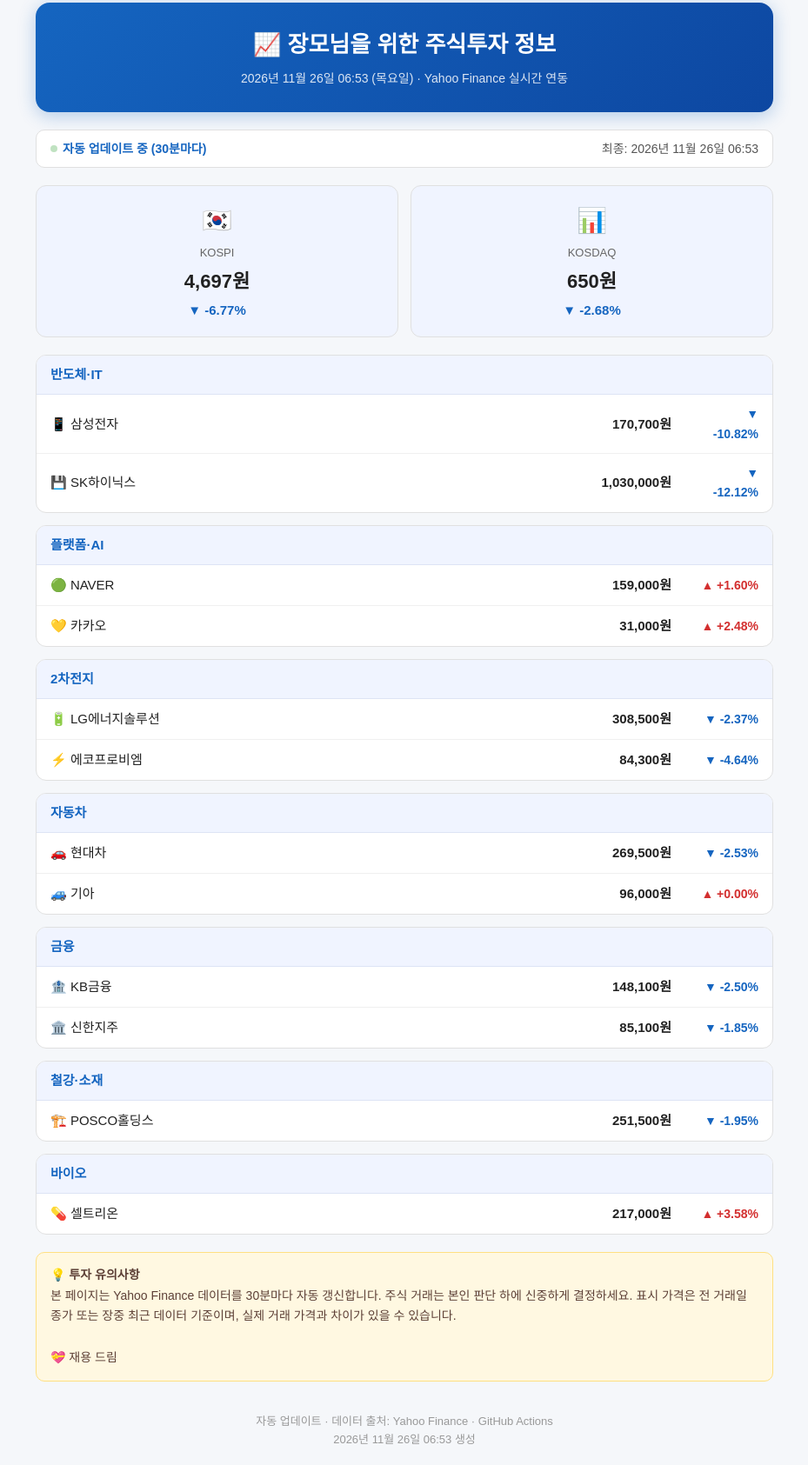
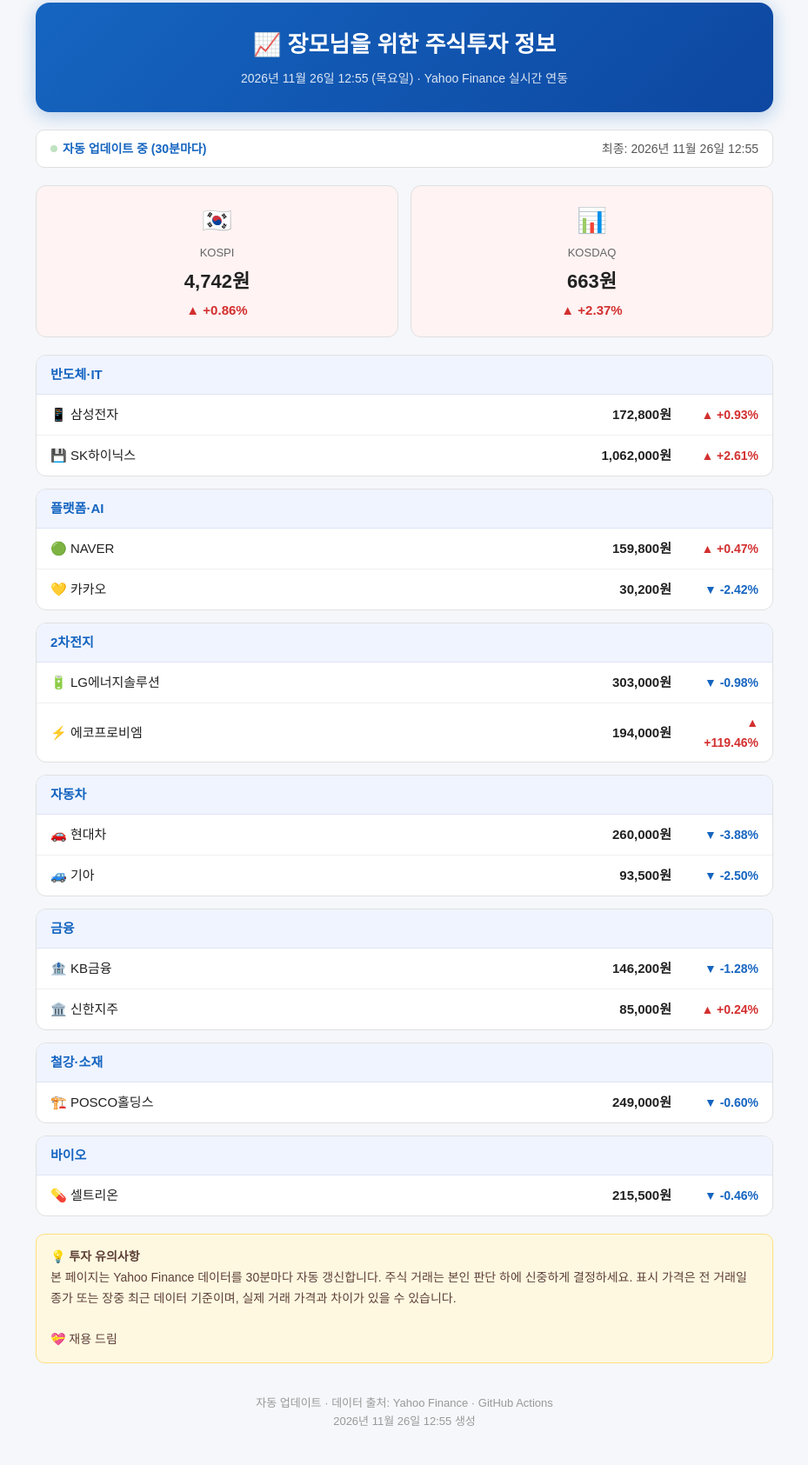
Before and after one commit to jaeyong-debug/accounting-chatbot, a plain HTML site: page stock-picks.html in a window 1280 px wide. Shown: the part 13-1698 px from the top of the page at 87% size, without its empty margins (175-1104 px from the left). Drawn offline with Linux system fonts and the light colour scheme.

Commit message:
📈 주식 데이터 자동 업데이트 2026-11-26 12:55 KST

```diff
--- a/stock-picks.html
+++ b/stock-picks.html
@@ -3,7 +3,7 @@
 <head>
 <meta charset="UTF-8">
 <meta name="viewport" content="width=device-width,initial-scale=1">
-<title>장모님을 위한 주식투자 정보 - 2026년 11월 26일 06:53</title>
+<title>장모님을 위한 주식투자 정보 - 2026년 11월 26일 12:55</title>
 <style>
 :root{--red:#d32f2f;--blue:#1565c0;--bg:#f5f7fa;--card:#fff;--border:#e0e0e0;--text:#212121}
 *{margin:0;padding:0;box-sizing:border-box}
@@ -53,26 +53,26 @@ footer{text-align:center;color:#999;font-size:13px;margin-top:20px;padding:16px}
 <div class="container">
   <header>
     <h1>📈 장모님을 위한 주식투자 정보</h1>
-    <div class="sub">2026년 11월 26일 06:53 (목요일) · Yahoo Finance 실시간 연동</div>
+    <div class="sub">2026년 11월 26일 12:55 (목요일) · Yahoo Finance 실시간 연동</div>
   </header>
 
   <div class="update-bar">
     <span class="live"><span class="dot"></span> 자동 업데이트 중 (30분마다)</span>
-    <span>최종: 2026년 11월 26일 06:53</span>
+    <span>최종: 2026년 11월 26일 12:55</span>
   </div>
 
   <div class="idx-row">
-        <div class="idx-card" style="background:#f0f4ff">
+        <div class="idx-card" style="background:#fff3f3">
           <div class="idx-flag">🇰🇷</div>
           <div class="idx-title">KOSPI</div>
-          <div class="idx-price">4,697원</div>
-          <div class="idx-chg" style="color:#1565c0">▼ -6.77%</div>
+          <div class="idx-price">4,742원</div>
+          <div class="idx-chg" style="color:#d32f2f">▲ +0.86%</div>
         </div>
-        <div class="idx-card" style="background:#f0f4ff">
+        <div class="idx-card" style="background:#fff3f3">
           <div class="idx-flag">📊</div>
           <div class="idx-title">KOSDAQ</div>
-          <div class="idx-price">650원</div>
-          <div class="idx-chg" style="color:#1565c0">▼ -2.68%</div>
+          <div class="idx-price">663원</div>
+          <div class="idx-chg" style="color:#d32f2f">▲ +2.37%</div>
         </div></div>
 
 
@@ -81,13 +81,13 @@ footer{text-align:center;color:#999;font-size:13px;margin-top:20px;padding:16px}
           <table class="s-table"><tbody>
             <tr>
               <td class="s-name">📱 삼성전자</td>
-              <td class="s-price">170,700원</td>
-              <td class="s-chg" style="color:#1565c0">▼ -10.82%</td>
+              <td class="s-price">172,800원</td>
+              <td class="s-chg" style="color:#d32f2f">▲ +0.93%</td>
             </tr>
             <tr>
               <td class="s-name">💾 SK하이닉스</td>
-              <td class="s-price">1,030,000원</td>
-              <td class="s-chg" style="color:#1565c0">▼ -12.12%</td>
+              <td class="s-price">1,062,000원</td>
+              <td class="s-chg" style="color:#d32f2f">▲ +2.61%</td>
             </tr></tbody></table>
         </div>
         <div class="sec-block">
@@ -95,13 +95,13 @@ footer{text-align:center;color:#999;font-size:13px;margin-top:20px;padding:16px}
           <table class="s-table"><tbody>
             <tr>
               <td class="s-name">🟢 NAVER</td>
-              <td class="s-price">159,000원</td>
-              <td class="s-chg" style="color:#d32f2f">▲ +1.60%</td>
+              <td class="s-price">159,800원</td>
+              <td class="s-chg" style="color:#d32f2f">▲ +0.47%</td>
             </tr>
             <tr>
               <td class="s-name">💛 카카오</td>
-              <td class="s-price">31,000원</td>
-              <td class="s-chg" style="color:#d32f2f">▲ +2.48%</td>
+              <td class="s-price">30,200원</td>
+              <td class="s-chg" style="color:#1565c0">▼ -2.42%</td>
             </tr></tbody></table>
         </div>
         <div class="sec-block">
@@ -109,13 +109,13 @@ footer{text-align:center;color:#999;font-size:13px;margin-top:20px;padding:16px}
           <table class="s-table"><tbody>
             <tr>
               <td class="s-name">🔋 LG에너지솔루션</td>
-              <td class="s-price">308,500원</td>
-              <td class="s-chg" style="color:#1565c0">▼ -2.37%</td>
+              <td class="s-price">303,000원</td>
+              <td class="s-chg" style="color:#1565c0">▼ -0.98%</td>
             </tr>
             <tr>
               <td class="s-name">⚡ 에코프로비엠</td>
-              <td class="s-price">84,300원</td>
-              <td class="s-chg" style="color:#1565c0">▼ -4.64%</td>
+              <td class="s-price">194,000원</td>
+              <td class="s-chg" style="color:#d32f2f">▲ +119.46%</td>
             </tr></tbody></table>
         </div>
         <div class="sec-block">
@@ -123,13 +123,13 @@ footer{text-align:center;color:#999;font-size:13px;margin-top:20px;padding:16px}
           <table class="s-table"><tbody>
             <tr>
               <td class="s-name">🚗 현대차</td>
-              <td class="s-price">269,500원</td>
-              <td class="s-chg" style="color:#1565c0">▼ -2.53%</td>
+              <td class="s-price">260,000원</td>
+              <td class="s-chg" style="color:#1565c0">▼ -3.88%</td>
             </tr>
             <tr>
               <td class="s-name">🚙 기아</td>
-              <td class="s-price">96,000원</td>
-              <td class="s-chg" style="color:#d32f2f">▲ +0.00%</td>
+              <td class="s-price">93,500원</td>
+              <td class="s-chg" style="color:#1565c0">▼ -2.50%</td>
             </tr></tbody></table>
         </div>
         <div class="sec-block">
@@ -137,13 +137,13 @@ footer{text-align:center;color:#999;font-size:13px;margin-top:20px;padding:16px}
           <table class="s-table"><tbody>
             <tr>
               <td class="s-name">🏦 KB금융</td>
-              <td class="s-price">148,100원</td>
-              <td class="s-chg" style="color:#1565c0">▼ -2.50%</td>
+              <td class="s-price">146,200원</td>
+              <td class="s-chg" style="color:#1565c0">▼ -1.28%</td>
             </tr>
             <tr>
               <td class="s-name">🏛️ 신한지주</td>
-              <td class="s-price">85,100원</td>
-              <td class="s-chg" style="color:#1565c0">▼ -1.85%</td>
+              <td class="s-price">85,000원</td>
+              <td class="s-chg" style="color:#d32f2f">▲ +0.24%</td>
             </tr></tbody></table>
         </div>
         <div class="sec-block">
@@ -151,8 +151,8 @@ footer{text-align:center;color:#999;font-size:13px;margin-top:20px;padding:16px}
           <table class="s-table"><tbody>
             <tr>
               <td class="s-name">🏗️ POSCO홀딩스</td>
-              <td class="s-price">251,500원</td>
-              <td class="s-chg" style="color:#1565c0">▼ -1.95%</td>
+              <td class="s-price">249,000원</td>
+              <td class="s-chg" style="color:#1565c0">▼ -0.60%</td>
             </tr></tbody></table>
         </div>
         <div class="sec-block">
@@ -160,8 +160,8 @@ footer{text-align:center;color:#999;font-size:13px;margin-top:20px;padding:16px}
           <table class="s-table"><tbody>
             <tr>
               <td class="s-name">💊 셀트리온</td>
-              <td class="s-price">217,000원</td>
-              <td class="s-chg" style="color:#d32f2f">▲ +3.58%</td>
+              <td class="s-price">215,500원</td>
+              <td class="s-chg" style="color:#1565c0">▼ -0.46%</td>
             </tr></tbody></table>
         </div>
 
@@ -174,7 +174,7 @@ footer{text-align:center;color:#999;font-size:13px;margin-top:20px;padding:16px}
 
   <footer>
     자동 업데이트 · 데이터 출처: Yahoo Finance · GitHub Actions<br>
-    2026년 11월 26일 06:53 생성
+    2026년 11월 26일 12:55 생성
   </footer>
 </div>
 </body>
```
